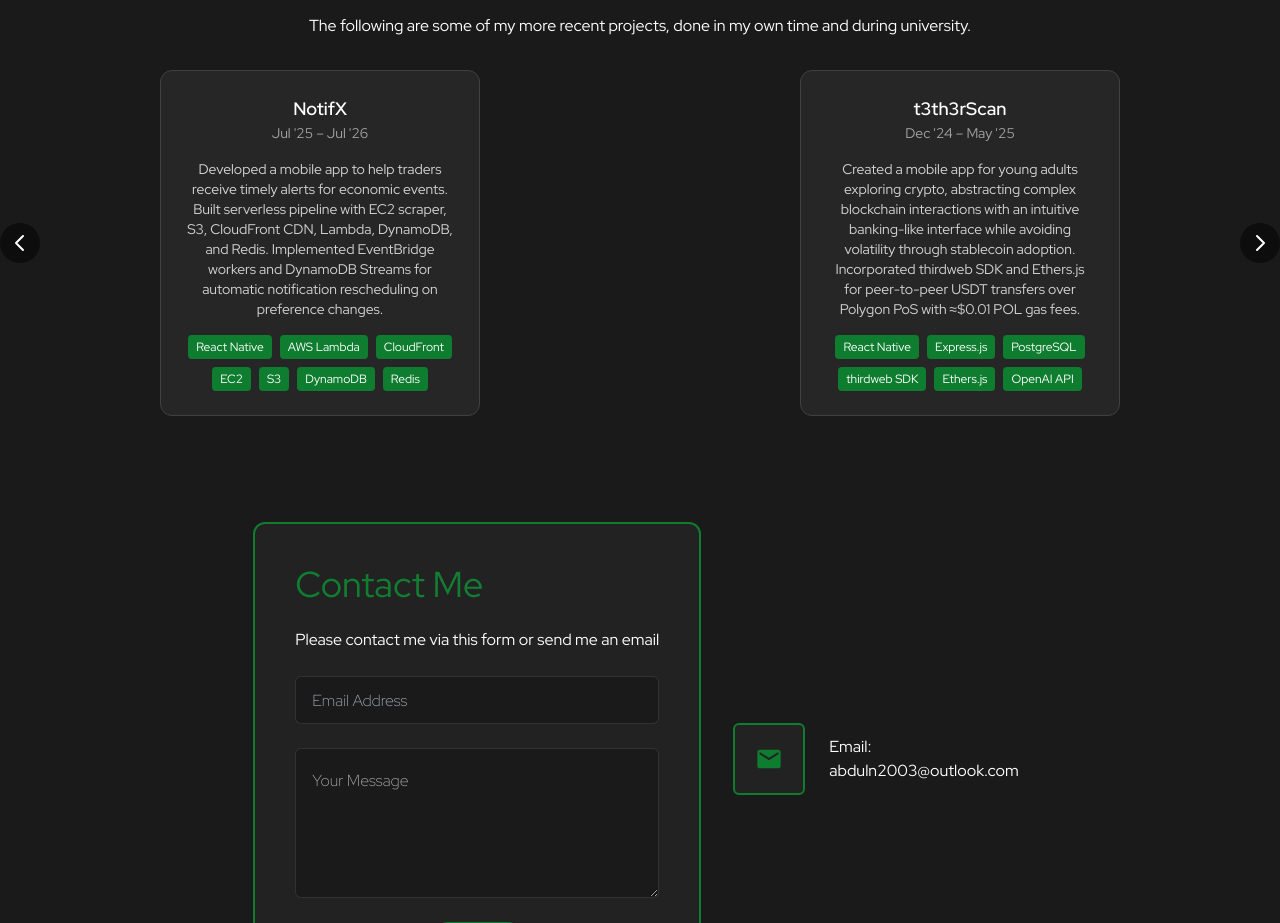
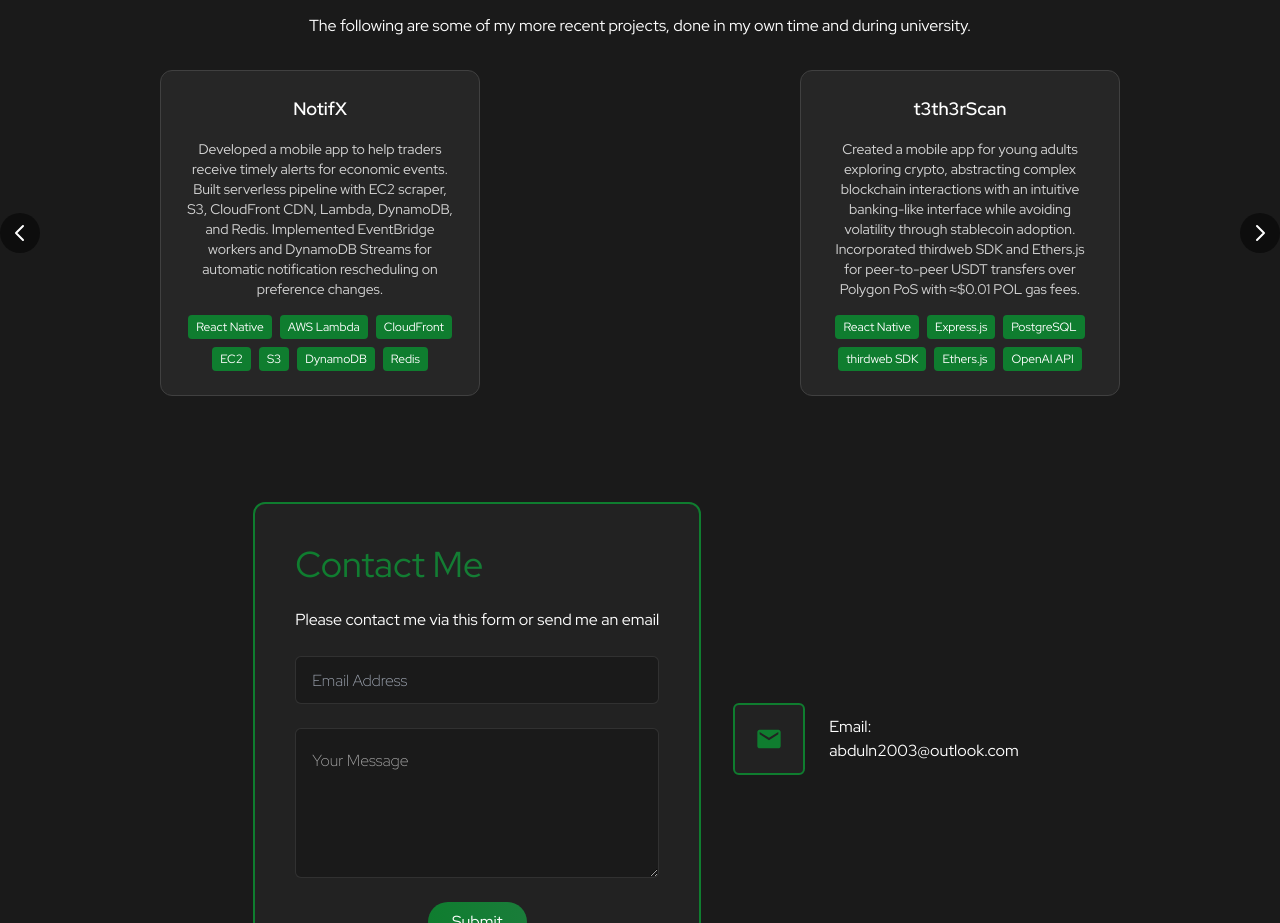
Before and after one commit to Ismailn16/portfolio, a React (Create React App) app: page / in a window 1280 px wide. Shown: the part 2980-3903 px from the top of the page. Built offline with nearby package versions, Linux system fonts and the light colour scheme.

Commit message:
dates removed
Unnecessary dates

```diff
--- a/src/components/Education.jsx
+++ b/src/components/Education.jsx
@@ -49,7 +49,6 @@ const Education = () => {
                                             <div className="flex items-center justify-center mb-4">
                                                 <div className="text-center">
                                                     <h5 className="text-lg font-semibold text-white">NotifX</h5>
-                                                    <p className="text-sm text-neutral-400">Jul '25 – Jul '26</p>
                                                 </div>
                                             </div>
                                             <p className='text-sm text-neutral-300 mb-4'>Developed a mobile app to help traders receive timely alerts for economic events. Built serverless pipeline with EC2 scraper, S3, CloudFront CDN, Lambda, DynamoDB, and Redis. Implemented EventBridge workers and DynamoDB Streams for automatic notification rescheduling on preference changes.</p>
@@ -71,7 +70,6 @@ const Education = () => {
                                             <div className="flex items-center justify-center mb-4">
                                                 <div className="text-center">
                                                     <h5 className="text-lg font-semibold text-white">t3th3rScan</h5>
-                                                    <p className="text-sm text-neutral-400">Dec '24 – May '25</p>
                                                 </div>
                                             </div>
                                             <p className='text-sm text-neutral-300 mb-4'>Created a mobile app for young adults exploring crypto, abstracting complex blockchain interactions with an intuitive banking-like interface while avoiding volatility through stablecoin adoption. Incorporated thirdweb SDK and Ethers.js for peer-to-peer USDT transfers over Polygon PoS with ≈$0.01 POL gas fees.</p>
@@ -92,7 +90,6 @@ const Education = () => {
                                             <div className="flex items-center justify-center mb-4">
                                                 <div className="text-center">
                                                     <h5 className="text-lg font-semibold text-white">Football Management System</h5>
-                                                    <p className="text-sm text-neutral-400">Jul '24 – Aug '24</p>
                                                 </div>
                                             </div>
                                             <p className='text-sm text-neutral-300 mb-4'>Produced a football booking management system using Java and JavaFX, integrating Square APIs and Twilio SMS API for automated payment links. Integrated PostgreSQL database to manage bookings and player information. Reduced average payment collection time by 25% through streamlined automation.</p>
@@ -112,7 +109,6 @@ const Education = () => {
                                             <div className="flex items-center justify-center mb-4">
                                                 <div className="text-center">
                                                     <h5 className="text-lg font-semibold text-white">AI-Powered Pantry Tracker</h5>
-                                                    <p className="text-sm text-neutral-400">Aug '24 – Sep '24</p>
                                                 </div>
                                             </div>
                                             <p className='text-sm text-neutral-300 mb-4'>AI-powered pantry tracker built using Next.js, Material-UI, Firebase, and OpenAI API that enables users to record items stored in their pantry and generate personalised recipes using their available ingredients. Helps manage pantry inventory and minimise food waste by suggesting meals based on what you already have.</p>
```
